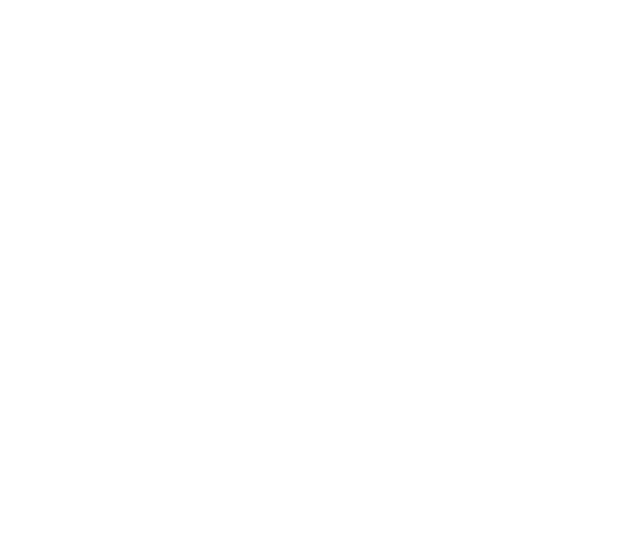
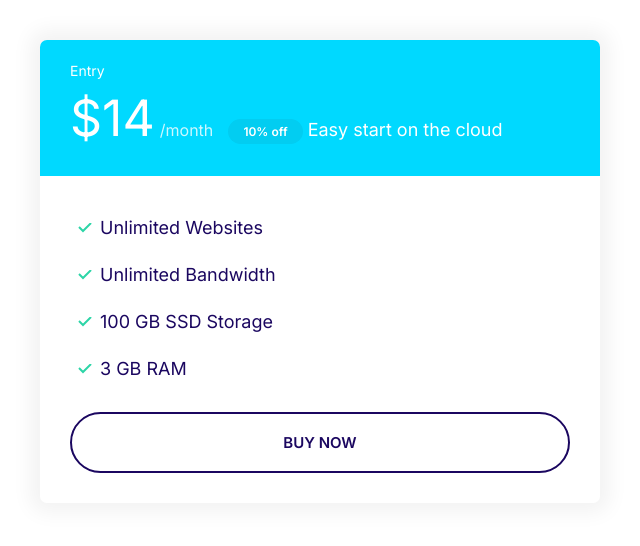
Before and after one commit to braahy97/braa-html-css-learning, a plain HTML site: page index.html in a window 1280 px wide. Shown: the whole page, without its empty margins (0-640 px from the left). Drawn offline with Linux system fonts and the light colour scheme.

Commit message:
Defien a plan style

```diff
--- a/css/style.css
+++ b/css/style.css
@@ -107,6 +107,7 @@ a {
 
 .badge--small {
     font-size: 1.6rem;
+    padding: 0.5rem 1.5rem;
 }
 
 .badge--primary {
@@ -115,7 +116,7 @@ a {
 }
 
 .badge--secondary {
-    background-color: var(--color-secondary);
+    background-color: #02cdf1;
     color: #fff;
 }
 
@@ -302,3 +303,53 @@ a {
     background-color: var(--color-secondary);
     color: #fff;
 }
+
+/* plans */
+
+.plan__name {
+    color: #ffff;
+    margin: 0;
+    font-weight: 500;
+    font-size: 2.4rem;
+}
+
+.plan__price {
+    font-size: 6rem;
+}
+
+.plan__billing-cycle {
+    font-weight: 300;
+    font-size: 2.4rem;
+    opacity: 0.8;
+    margin-right: 1rem;
+}
+
+.plan__descrition {
+    font-size: 2rem;
+    font-weight: 300;
+    letter-spacing: 1px;
+
+}
+
+.plan .list__item {
+    margin-bottom: 2rem;
+}
+
+@media screen and (min-width:1024px) {
+    .plan__name {
+        font-size: 1.4rem;
+    }
+
+    .plan__price {
+        font-size: 5rem;
+    }
+
+    .plan__billing-cycle {
+        font-size: 1.6rem
+    }
+
+    .plan__descrition {
+        font-size: 1.7rem;
+        display: block;
+    }
+}
--- a/index.html
+++ b/index.html
@@ -14,6 +14,28 @@
 </head>
 
 <body>
+    <div class="plan">
+        <div style="width:50%; padding: 4rem">
+            <div class="card card--secondary">
+                <header class="card__header">
+                    <h3 class="plan__name">Entry</h3>
+                    <span class="plan__price">$14</span>
+                    <span class="plan__billing-cycle">/month</span>
+                    <span class="badge badge--secondary badge--small">10% off</span>
+                    <span class="plan__description">Easy start on the cloud</span>
+                </header>
+                <div class="card__body">
+                    <ul class="list list--tick">
+                        <li class="list__item">Unlimited Websites</li>
+                        <li class="list__item">Unlimited Bandwidth</li>
+                        <li class="list__item">100 GB SSD Storage </li>
+                        <li class="list__item">3 GB RAM</li>
+                    </ul>
+                    <button class="btn btn--outline btn--block">buy now</button>
+                </div>
+            </div>
+        </div>
+    </div>
 </body>
 
 </html>
```
